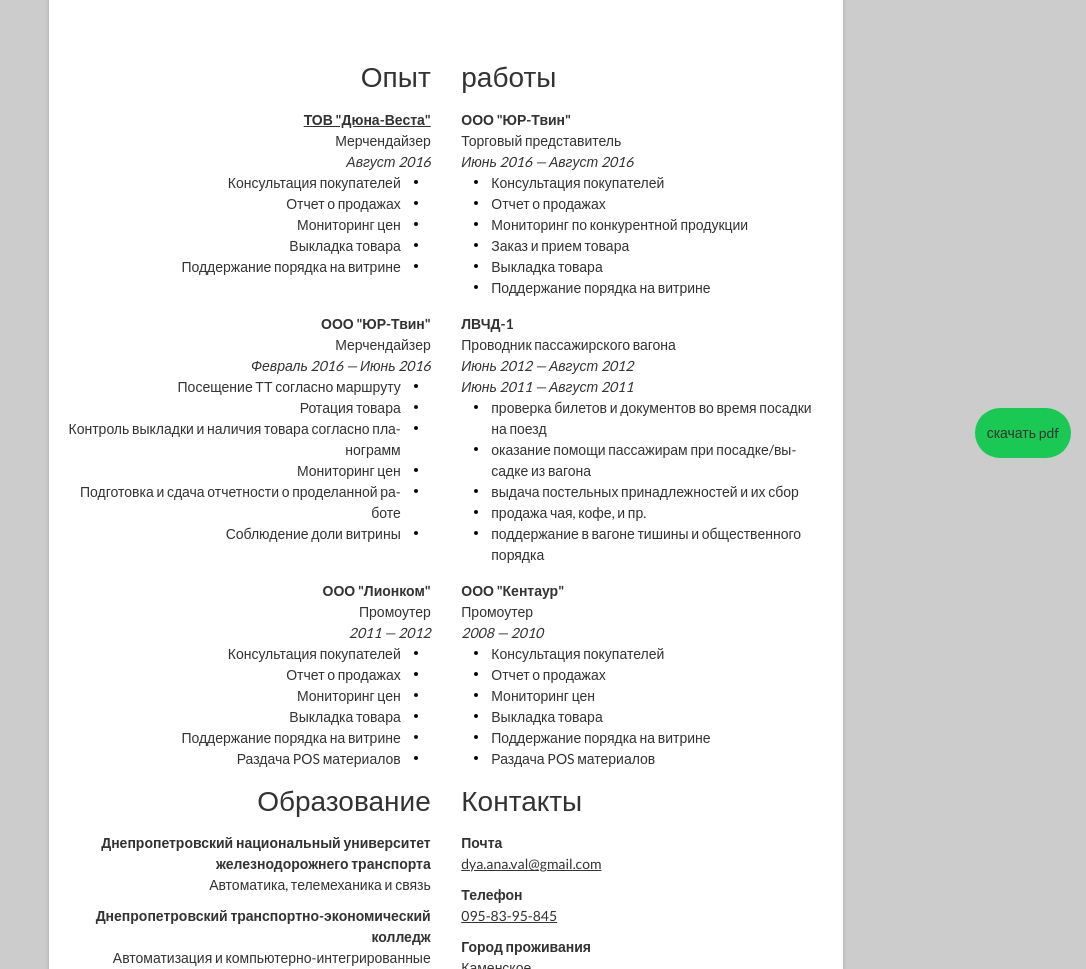
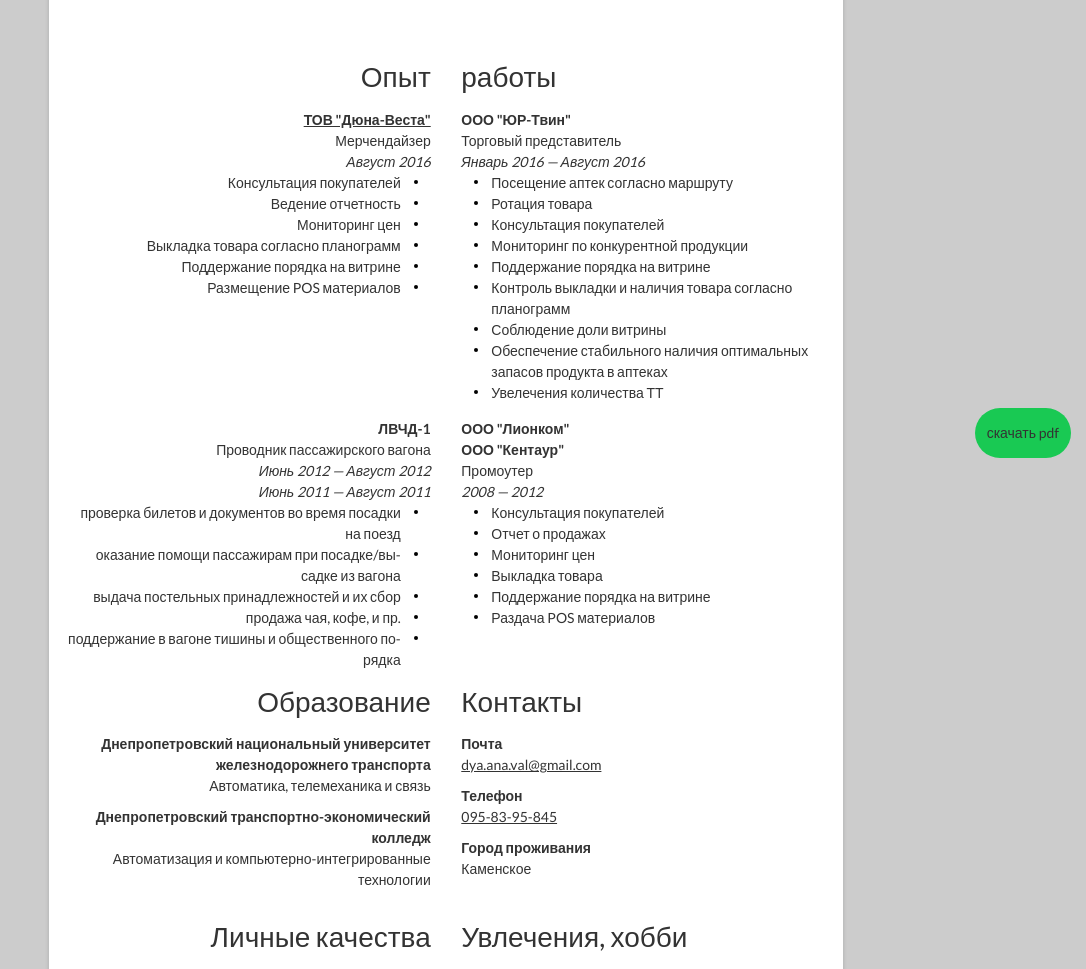
Before and after one commit to dyaroman/cv_anastasiia, a website: page src/html/index.njk in a window 1280 px wide. Shown: the part 327-1296 px from the top of the page, without its empty margins (194-1280 px from the left). Drawn offline with nearby package versions, Linux system fonts and the light colour scheme; files that its build step writes are made by us from their sources.

Commit message:
refactoring

```diff
--- a/package.json
+++ b/package.json
@@ -3,7 +3,7 @@
   "scripts": {
     "build": "gulp build",
     "build:prod": "gulp build --production",
-    "dev": "gulp watch"
+    "start": "gulp watch"
   },
   "author": "Roman Diachenko <dyaroman@gmail.com>",
   "repository": {
--- a/src/html/index.njk
+++ b/src/html/index.njk
@@ -32,38 +32,28 @@
         <div class="experience__period">Август 2016</div>
         <ul class="experience__description list">
           <li>Консультация покупателей</li>
-          <li>Отчет о продажах</li>
+          <li>Ведение отчетность</li>
           <li>Мониторинг цен</li>
-          <li>Выкладка товара</li>
+          <li>Выкладка товара согласно планограмм</li>
           <li>Поддержание порядка на витрине</li>
+          <li>Размещение POS материалов</li>
         </ul>
       </li>
 
       <li class="experience__item">
         <div class="experience__company">ООО "ЮР-Твин"</div>
         <div class="experience__position">Торговый представитель</div>
-        <div class="experience__period">Июнь 2016 — Август 2016</div>
+        <div class="experience__period">Январь 2016 — Август 2016</div>
         <ul class="experience__description list">
+          <li>Посещение аптек согласно маршруту</li>
+          <li>Ротация товара</li>
           <li>Консультация покупателей</li>
-          <li>Отчет о продажах</li>
           <li>Мониторинг по конкурентной продукции</li>
-          <li>Заказ и прием товара</li>
-          <li>Выкладка товара</li>
           <li>Поддержание порядка на витрине</li>
-        </ul>
-      </li>
-
-      <li class="experience__item">
-        <div class="experience__company">ООО "ЮР-Твин"</div>
-        <div class="experience__position">Мерчендайзер</div>
-        <div class="experience__period">Февраль 2016 — Июнь 2016</div>
-        <ul class="experience__description list">
-          <li>Посещение ТТ согласно маршруту</li>
-          <li>Ротация товара</li>
           <li>Контроль выкладки и наличия товара согласно планограмм</li>
-          <li>Мониторинг цен</li>
-          <li>Подготовка и сдача отчетности о проделанной работе</li>
           <li>Соблюдение доли витрины</li>
+          <li>Обеспечение стабильного наличия оптимальных запасов продукта в аптеках</li>
+          <li>Увелечения количества ТТ</li>
         </ul>
       </li>
 
@@ -83,8 +73,9 @@
 
       <li class="experience__item">
         <div class="experience__company">ООО "Лионком"</div>
+        <div class="experience__company">ООО "Кентаур"</div>
         <div class="experience__position">Промоутер</div>
-        <div class="experience__period">2011 — 2012</div>
+        <div class="experience__period">2008 — 2012</div>
         <ul class="experience__description list">
           <li>Консультация покупателей</li>
           <li>Отчет о продажах</li>
@@ -95,19 +86,6 @@
         </ul>
       </li>
 
-      <li class="experience__item">
-        <div class="experience__company">ООО "Кентаур"</div>
-        <div class="experience__position">Промоутер</div>
-        <div class="experience__period">2008 — 2010</div>
-        <ul class="experience__description list">
-          <li>Консультация покупателей</li>
-          <li>Отчет о продажах</li>
-          <li>Мониторинг цен</li>
-          <li>Выкладка товара</li>
-          <li>Поддержание порядка на витрине</li>
-          <li>Раздача POS материалов</li>
-        </ul>
-      </li>
     </ul>
 
     <div class="container">
```
